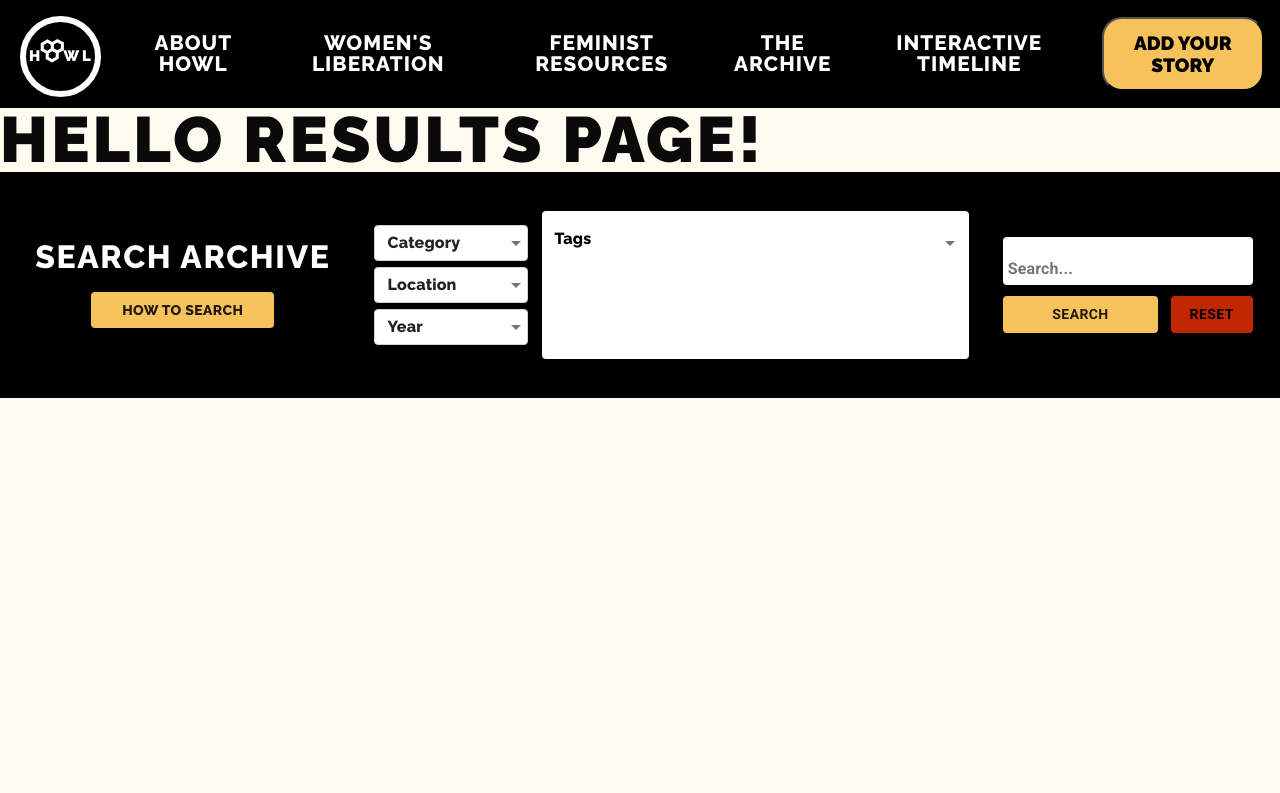
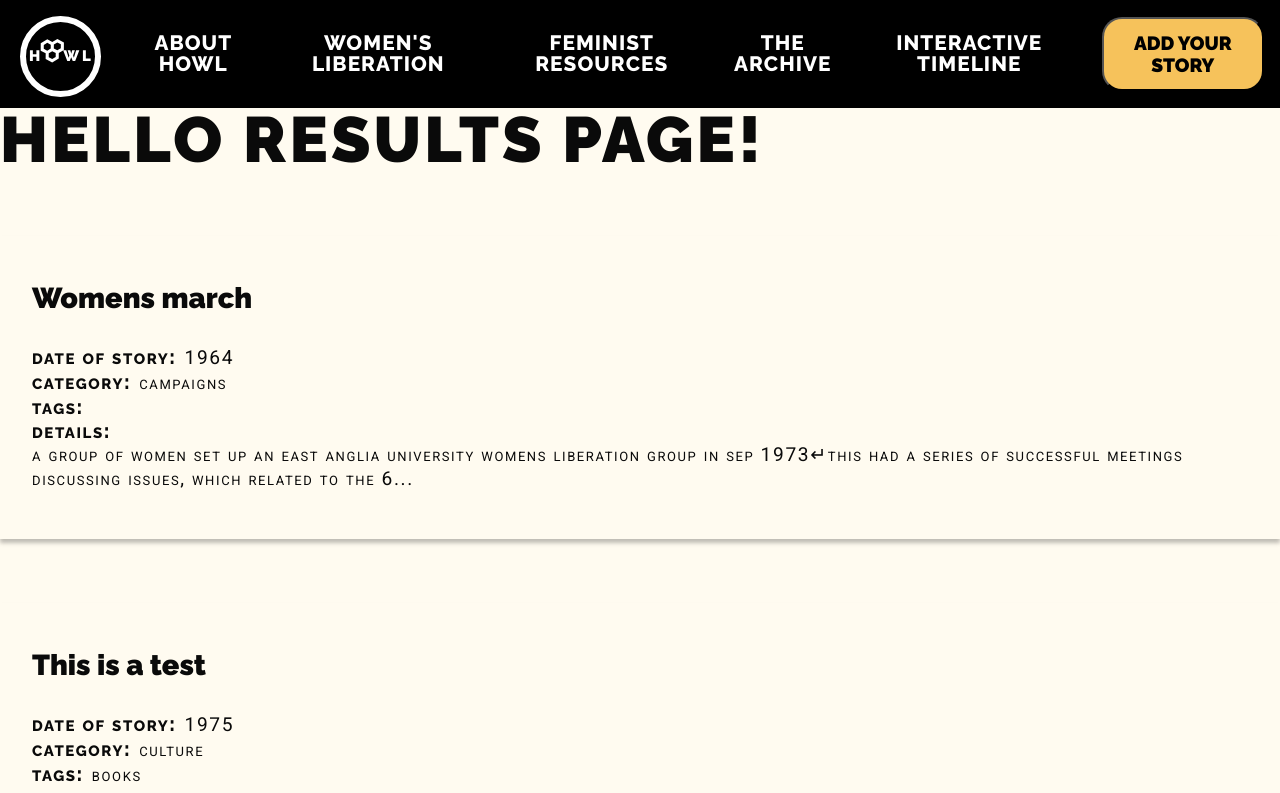
Before and after one commit to founders-programme-2/howl, a React (Create React App) app in the folder client/: page /results in a window 1280 px wide. Shown: the top 793 px of the page. Built offline with nearby package versions, Linux system fonts and the light colour scheme; what react-a11y would draw is missing.

Commit message:
Update results and render fake data #246

```diff
--- a/client/src/Components/Results/index.js
+++ b/client/src/Components/Results/index.js
@@ -1,19 +1,84 @@
-import React, { Fragment } from 'react';
+import React, { Fragment, Component } from 'react';
 import Footer from '../Common/Footer';
+import Entry from '../Archive/Entry';
 
-const Results = ({ setFilters, filters }) => {
-  const renderResults = res => {
-    // Axios request should be here, this is a stupid initial render.
-    return Object.keys(res).map(el => <p>{el}</p>);
+class Results extends Component {
+  state = {
+    selectedPostId: '',
   };
 
-  return (
-    <Fragment>
-      <h1>Hello Results page!</h1>
-      {renderResults(filters)}
-      <Footer setFilters={setFilters} />
-    </Fragment>
-  );
-};
+  viewFullPost = id => () => {
+    this.setState({ selectedPostId: id }, () => {
+      const { history } = this.props;
+      const { selectedPostId } = this.state;
+      history.push(`/story/${selectedPostId}`);
+    });
+  };
+
+  renderResults = res => {
+    // Axios request should be here, this is a stupid initial render.
+
+    const fakeResults = [
+      {
+        fields: {
+          category: 'Campaigns',
+          details:
+            "A group of Women set up an East Anglia University Womens Liberation Group in Sep 1973↵This had a series of successful meetings discussing issues, which related to the 6 Demands of the WLM↵However all the content and approach was very female heterosexual orientated↵At the end of that academic year around June 1974 we organised a women only party on Campus↵It was like a revelation We felt like we had never non judgmentally enjoyed each other's company as women↵The start of the new academic year in Oct 1974 came under the English and American Studies exchange program↵a very out American lesbian came to the Women's Liberation Group↵Everything opened up for all of us She had a relationship for the year she was in England with a woman who I was ↵sharing my flat in Norwich with I had my first lesbian relationship Although at the time I thought I was bi-sexual↵Still I came out as a lesbian in 1981 when I had my last relationship with a man and I have never looked back↵",
+          id: 139,
+          tags: (8)[
+            ('Asian',
+            'Black',
+            'Books',
+            'Childcare',
+            'Conferences',
+            'Conflicts',
+            'Demonstrations',
+            'Education')
+          ],
+          title: 'Womens march',
+          year: 1964,
+        },
+        id: 'recU70hBSi0rAFhGo',
+      },
+      {
+        fields: {
+          category: 'Culture',
+          details:
+            "A group of Women set up an East Anglia University Womens Liberation Group in Sep 1973↵This had a series of successful meetings discussing issues, which related to the 6 Demands of the WLM↵However all the content and approach was very female heterosexual orientated↵At the end of that academic year around June 1974 we organised a women only party on Campus↵It was like a revelation We felt like we had never non judgmentally enjoyed each other's company as women↵The start of the new academic year in Oct 1974 came under the English and American Studies exchange program↵a very out American lesbian came to the Women's Liberation Group↵Everything opened up for all of us She had a relationship for the year she was in England with a woman who I was ↵sharing my flat in Norwich with I had my first lesbian relationship Although at the time I thought I was bi-sexual↵Still I came out as a lesbian in 1981 when I had my last relationship with a man and I have never looked back↵",
+          id: 136,
+          tags: ['Books'],
+          title: 'This is a test',
+          year: 1975,
+        },
+        id: 'recujmyVLDfADsJyf',
+      },
+    ];
+
+    // When axios response data this function should return/change state:
+    return fakeResults.map(story => (
+      <Entry
+        key={story.id}
+        id={story.id}
+        title={story.fields.title}
+        year={story.fields.year}
+        category={story.fields.category}
+        details={story.fields.details}
+        tags={story.fields.tags}
+        viewFullPost={this.viewFullPost}
+      />
+    ));
+  };
+
+  render() {
+    const { filters } = this.props;
+    return (
+      <Fragment>
+        <h1>Hello Results page!</h1>
+        {this.renderResults(filters)}
+        <Footer setFilters={this.setFilters} />
+      </Fragment>
+    );
+  }
+}
 
 export default Results;
```
